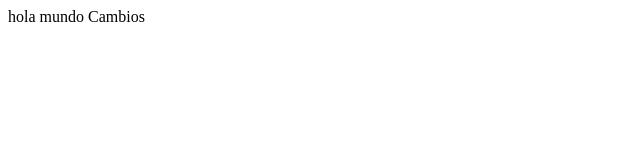
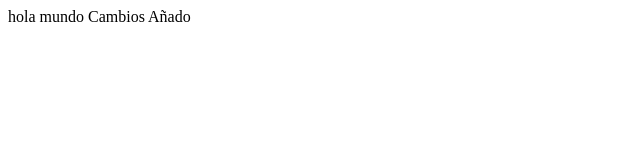
Before and after one commit to 4GeeksAcademy/dsmora-html-instagram-post-fs-pt-64, a plain HTML site: page index.html in a window 1280 px wide. Shown: the full height of the page, 0-640 px from the left. Drawn offline with Linux system fonts and the light colour scheme.

Commit message:
añado el mensaje

```diff
--- a/index.html
+++ b/index.html
@@ -8,5 +8,6 @@
 <body>
     hola mundo
     Cambios
+    Añado
 </body>
 </html>
```
